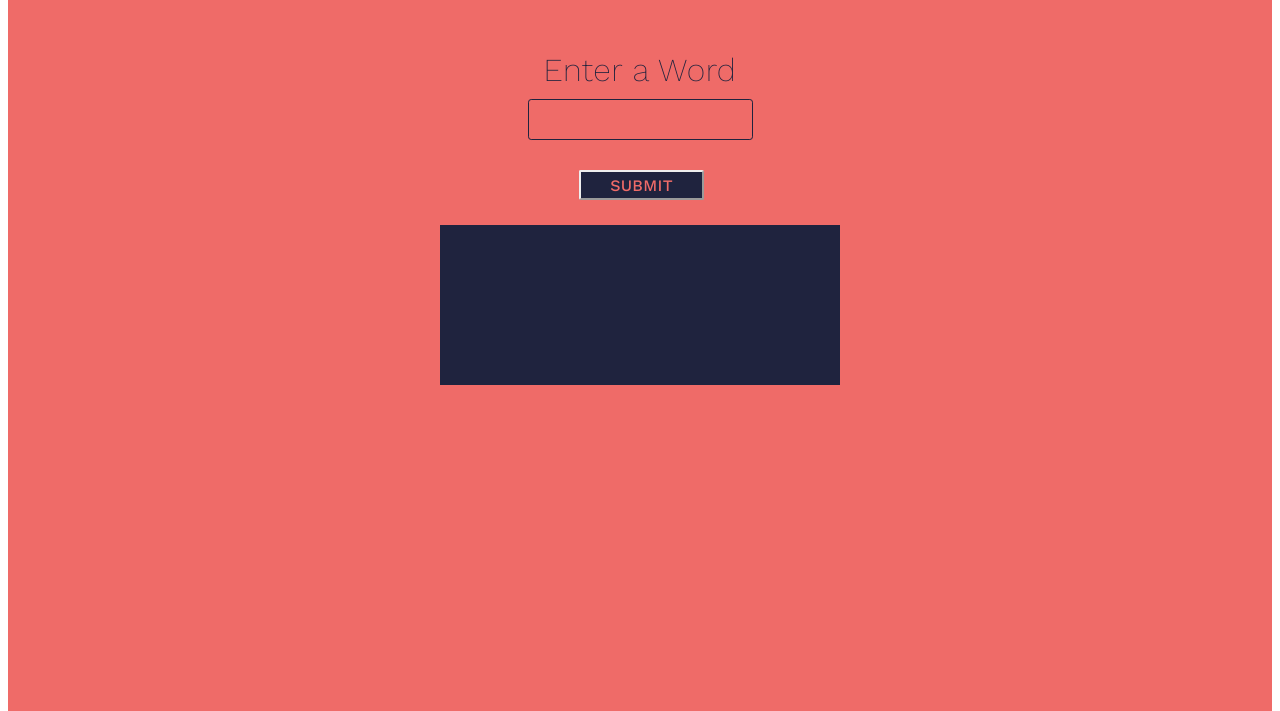
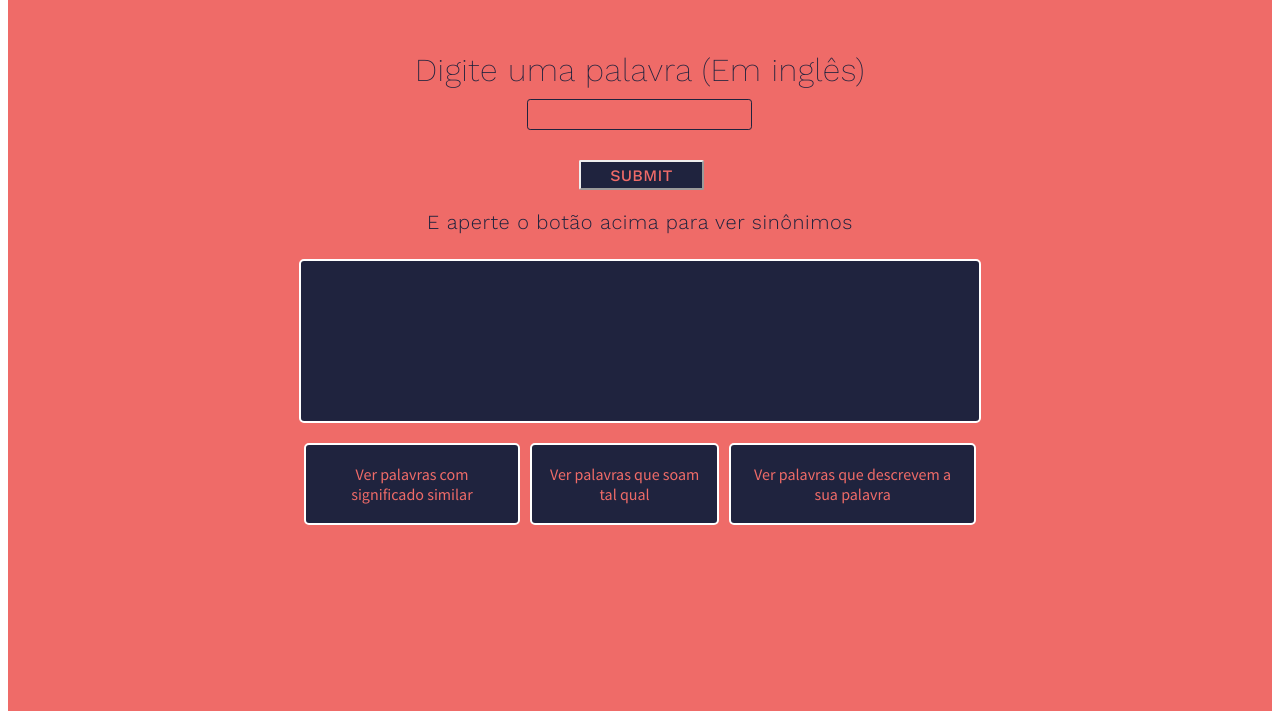
Before and after one commit to gilbmporto/WordSmith, a plain HTML site: page index.html in a window 1280 px wide. Shown: the part 89-800 px from the top of the page. Drawn offline with nearby package versions, Linux system fonts and the light colour scheme.

Commit message:
2nd Commit of wS with additional functionalities
- Improved visibility for any device;
- Now you can see synonyms, words that sound like the one you typed and words that describe the word that you typed;
- Have fun! :D

```diff
--- a/index.html
+++ b/index.html
@@ -1,32 +1,45 @@
 <!DOCTYPE html>
-<html>
+<html lang="en">
 <head>
-    <meta charset="utf-8">
-    <title>Word Smith</title>
+    <meta charset="UTF-8">
+    <meta http-equiv="X-UA-Compatible" content="IE=edge">
+    <meta name="viewport" content="width=device-width, initial-scale=1.0">
+    <title>Gil WordSearch</title>
     <link rel="stylesheet" type="text/css" href="./style.css" />
-    <link href="https://fonts.googleapis.com/css?family=Source+Sans+Pro|Work+Sans:200,500" rel="stylesheet">
-<meta name="viewport" content="width=device-width, initial-scale=1">
+    <link href="https://fonts.googleapis.com/css?family=Source+Sans+Pro|Work+Sans:200,300,400,500" rel="stylesheet">
+    <script src='https://code.jquery.com/jquery-3.1.0.min.js'></script>
+    <script src="./script.js" defer></script>
 </head>
 <body>
+
     <header>
         <img src="https://content.codecademy.com/courses/intermediate-javascript-requests/wordsmith_logo.svg" class="logo" />
     </header>
+
     <main id="main">
 
         <div class="container">
 
-            <h1>Enter a Word</h1>
+        <h1>Digite uma palavra (Em inglês)</h1>
 
-            <form id="form" autocomplete="off">
-                <input type="text" id="input" value="">
-                <button id="submit">SUBMIT</button>
-            </form>
+        <form id="form" autocomplete="off">
+            <input type="text" id="input" value="">
+            <button id="submit">SUBMIT</button>
+        </form>
 
-            <div id="responseField"></div>
+        <p id="friendlyMessage">E aperte o botão acima para ver sinônimos</p>
+
+        <div id="responseField"></div>
+
+        <div id='areaBotoes'>
+            <div id='ml'><p class='txtButton'>Ver palavras com significado similar</p></div>
+            <div id='sl'><p class='txtButton'>Ver palavras que soam tal qual</p></div>
+            <div id='rel_jjb'><p class='txtButton'>Ver palavras que descrevem a sua palavra</p></div>
+        </div>
 
         </div>
+
     </main>
 
-    <script src="./script.js"></script>
 </body>
 </html>
--- a/script.js
+++ b/script.js
@@ -1,5 +1,13 @@
 // Information to reach API
-const url = 'https://api.datamuse.com/words?sl=';
+const url = 'https://api.datamuse.com/words';
+var urlParams = '?ml='
+
+//buttons to change the submit button functionality
+const botaoML = document.getElementById('ml');
+const botaoSL = document.getElementById('sl');
+const botaoRELJJB = document.getElementById('rel_jjb');
+const instrucoes = document.getElementById('friendlyMessage');
+
 
 // Selects page elements
 const inputField = document.querySelector('#input');
@@ -8,19 +16,20 @@ const responseField = document.querySelector('#responseField');
 
 // Asynchronous function
 const getSuggestions = () => {
+
   const wordQuery = inputField.value;
-  const endpoint = `${url}${wordQuery}`;
+  const endpoint = `${url}${urlParams}${wordQuery}`;
 
-  fetch(endpoint, {cache: 'no-cache'}).then(response => {
+  fetch(endpoint, {cache: 'no-cache'})
+      .then(response => {
         if (response.ok) {
           return response.json();
         }
         throw new Error('Request failed!');
       }, networkError => {
-    console.log(networkError.message)
+          console.log(networkError.message);
       })
        .then((jsonResponse) => {
-      //renderRawResponse(jsonResponse);
           renderResponse(jsonResponse);
       })
 }
@@ -35,7 +44,6 @@ const displaySuggestions = (event) => {
 };
 
 submit.addEventListener('click', displaySuggestions);
-
 
 // Formats response to look presentable on webpage
 const renderResponse = (res) => {
@@ -62,17 +70,8 @@ const renderResponse = (res) => {
   // Manipulates responseField to render the modified response
   responseField.innerHTML = `<p>You might be interested in:</p><ol>${wordList}</ol>`;
   return
-}
+};
 
-// Renders response before it is modified
-const renderRawResponse = (res) => {
-  // Takes the first 10 words from res
-  let trimmedResponse = res.slice(0, 10);
-  // Manipulates responseField to render the unformatted response
-  responseField.innerHTML = `<text>${JSON.stringify(trimmedResponse)}</text>`;
-}
-
-// Renders the JSON that was returned when the Promise from fetch resolves.
 const renderJsonResponse = (res) => {
   // Creates an empty object to store the JSON in key-value pairs
   let rawJson = {};
@@ -84,3 +83,36 @@ const renderJsonResponse = (res) => {
   // Manipulates responseField to show the returned JSON.
   responseField.innerHTML = `<pre>${rawJson}</pre>`;
 }
+
+botaoML.addEventListener('click', () => {
+  console.log(urlParams);
+  if (urlParams == '?ml=') {
+      window.alert('Você já está usando essa funcionalidade!')
+  } else {
+      instrucoes.innerHTML = 'E aperte o botão acima para ver palavras com significado parecido'
+      urlParams = '?ml='
+  };
+
+});
+
+botaoSL.addEventListener('click', () => {
+  console.log(urlParams);
+  if (urlParams == '?sl=') {
+      window.alert('Você já está usando essa funcionalidade!')
+  } else {
+      instrucoes.innerHTML = 'E aperte o botão acima para ver palavras que tem um som parecido'
+      urlParams = '?sl='
+  };
+
+});
+
+botaoRELJJB.addEventListener('click', () => {
+  console.log(urlParams);
+  if (urlParams == '?rel_jjb=') {
+      window.alert('Você já está usando essa funcionalidade!')
+  } else {
+      instrucoes.innerHTML = 'E aperte o botão acima para ver palavras que adjetivam a sua palavra'
+      urlParams = '?rel_jjb='
+  };
+
+});
--- a/style.css
+++ b/style.css
@@ -11,7 +11,6 @@ header {
   }
 
   h1 {
-    height: 38px;
     font-family: Work Sans, sans-serif;
     font-size: 32px;
     font-weight: 200;
@@ -20,6 +19,23 @@ header {
     color: #1f233e;
     padding-top: 40px;
     margin: 0;
+    margin-bottom: 5px;
+  }
+
+  #form {
+    display: block;
+    margin-top: 5px;
+  }
+
+  #friendlyMessage {
+    font-size: 20px;
+    font-family: Work Sans, sans-serif;
+    font-weight: 300;
+    width: 100%;
+    letter-spacing: 0.6px;
+    text-align: center;
+    color: #1f233e;
+    letter-spacing: 0.6px;
   }
 
   li {
@@ -35,14 +51,18 @@ header {
   }
 
   .container {
-    width: 400px;
+    width: 54%;
+    min-width: 200px;
     margin: auto;
     text-align: center;
+    justify-content: center;
+    align-content: center;
+    align-items: center;
   }
 
   #input {
     width: 219px;
-    height: 37px;
+    height: 27px;
     border-radius: 3.2px;
     border: solid 0.8px #1f233e;
     background-color: inherit;
@@ -87,6 +107,8 @@ header {
     overflow-wrap: break-word;
     overflow: auto;
     padding: 20px;
+    border: 2px solid white;
+    border-radius: 5px;
   }
 
   #submit:hover {
@@ -100,3 +122,214 @@ header {
     color: #ef6b68;
     cursor: pointer;
   }
+
+  #areaBotoes {
+    width: 100%;
+    margin-top: 20px;
+    display: flex;
+    align-content: center;
+    justify-content: center;
+  }
+
+  #ml, #sl, #rel_jjb {
+    font-family: Source Sans Pro;
+    margin: 0 5px;
+    padding: 3px 10px;
+    background-color: #1f233e;
+    color: #ef6b68;
+    border: 2px solid white;
+    border-radius: 5px;
+    cursor: pointer;
+    transition-property: all;
+    transition-duration: 0.8s;
+  }
+
+  .txtButton {
+    margin-left: 2px;
+    margin-right: 2px;
+  }
+
+  #ml:hover {
+    color: white;
+    font-weight: 200;
+    width: 50%;
+  }
+
+  #sl:hover {
+    color: white;
+    font-weight: 200;
+    width: 50%;
+  }
+
+  #rel_jjb:hover {
+    color: white;
+    font-weight: 200;
+    width: 50%;
+  }header {
+  text-align: center;
+  background-color: #ef6b68;
+  padding: 10px;
+}
+
+main {
+  background-color: #ef6b68;
+  height: 900px;
+  text-align: center;
+}
+
+h1 {
+  font-family: Work Sans, sans-serif;
+  font-size: 32px;
+  font-weight: 200;
+  letter-spacing: 0.6px;
+  text-align: center;
+  color: #1f233e;
+  padding-top: 40px;
+  margin: 0;
+  margin-bottom: 5px;
+}
+
+#form {
+  display: block;
+  margin-top: 5px;
+}
+
+#friendlyMessage {
+  font-size: 20px;
+  font-family: Work Sans, sans-serif;
+  font-weight: 300;
+  width: 100%;
+  letter-spacing: 0.6px;
+  text-align: center;
+  color: #1f233e;
+  letter-spacing: 0.6px;
+}
+
+li {
+  text-align: center;
+  margin: 0 25% 0 25%;
+}
+
+.logo {
+  width: 110px;
+  height: 28px;
+  margin-top: 40px;
+  object-fit: contain;
+}
+
+.container {
+  width: 54%;
+  min-width: 200px;
+  margin: auto;
+  text-align: center;
+  justify-content: center;
+  align-content: center;
+  align-items: center;
+}
+
+#input {
+  width: 219px;
+  height: 27px;
+  border-radius: 3.2px;
+  border: solid 0.8px #1f233e;
+  background-color: inherit;
+  display: block;
+  margin: auto;
+  margin-top: 10px;
+  font-family: Source Sans Pro;
+  font-size: 14px;
+  letter-spacing: 0.2px;
+  text-align: center;
+  color: #ffffff;
+}
+
+#submit {
+  width: 125px;
+  height: 30px;
+  border-radius: 2px;
+  border-color: inherit;
+  background-color: #1f233e;
+  margin-top: 30px;
+  font-family: Work Sans, sans-serif;
+  font-size: 16px;
+  font-weight: 500;
+  letter-spacing: 0.3px;
+  text-align: center;
+  color: #ef6b68;
+  margin-right: -3px;
+}
+
+#responseField {
+  min-width: 191px;
+  min-height: 120px;
+  background-color: #1f233e;
+  margin: auto;
+  margin-top: 25px;
+  font-family: Source Sans Pro;
+  font-weight: 400;
+  font-size: 14px;
+  letter-spacing: 0.2px;
+  text-align: center;
+  color: #ffffff;
+  overflow-wrap: break-word;
+  overflow: auto;
+  padding: 20px;
+  border: 2px solid white;
+  border-radius: 5px;
+}
+
+#submit:hover {
+  color: #ffffff;
+  cursor: pointer;
+}
+
+#submit:active {
+  background-color: #ffffff;
+  border-color: #ffffff;
+  color: #ef6b68;
+  cursor: pointer;
+}
+
+#areaBotoes {
+  width: 100%;
+  margin-top: 20px;
+  display: flex;
+  align-content: center;
+  justify-content: center;
+}
+
+#ml, #sl, #rel_jjb {
+  font-family: Source Sans Pro;
+  margin: 0 5px;
+  padding: 3px 10px;
+  background-color: #1f233e;
+  color: #ef6b68;
+  border: 2px solid white;
+  border-radius: 5px;
+  cursor: pointer;
+  transition-property: all;
+  transition-duration: 0.8s;
+}
+
+.txtButton {
+  margin-left: 2px;
+  margin-right: 2px;
+}
+
+#ml:hover {
+  color: white;
+  font-weight: 200;
+  width: 50%;
+}
+
+#sl:hover {
+  color: white;
+  font-weight: 200;
+  width: 50%;
+}
+
+#rel_jjb:hover {
+  color: white;
+  font-weight: 200;
+  width: 50%;
+}
```
Lines whose indentation alone changed are shown as unchanged.
